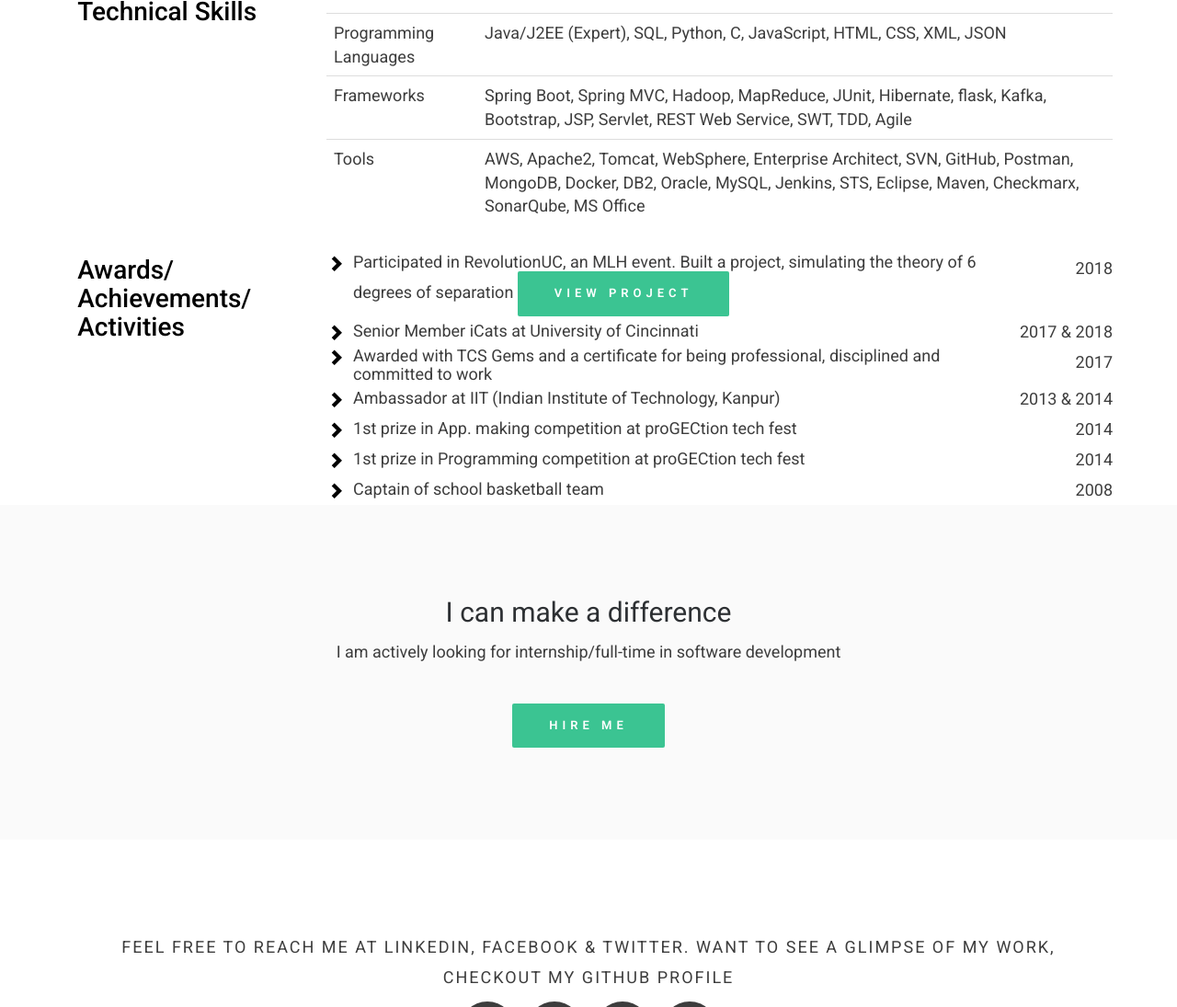
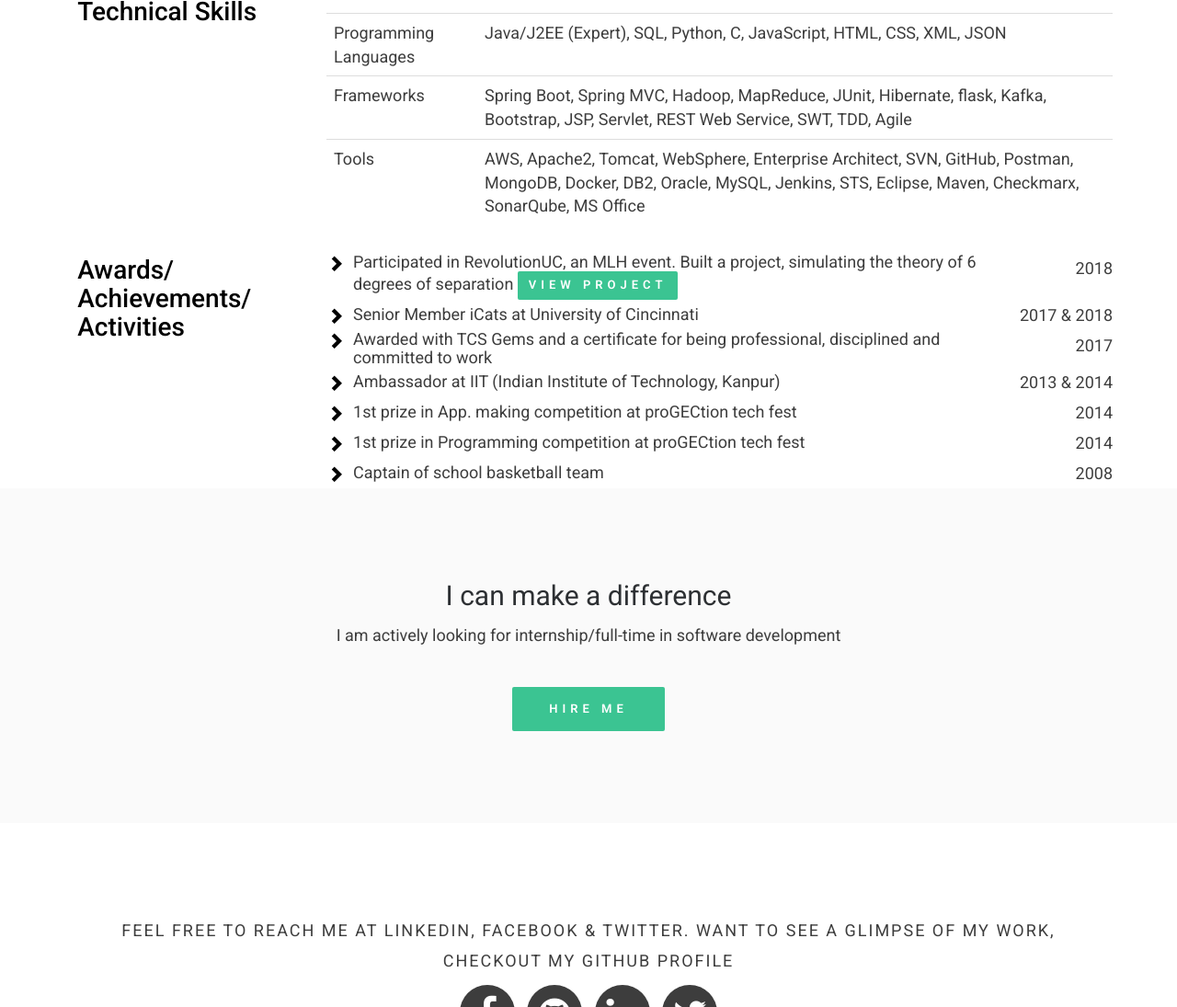
Before and after one commit to abhimanyuchadha/abhimanyuchadha.github.io, a plain HTML site: page about.html in a window 1280 px wide. Shown: the part 1626-2721 px from the top of the page at 92% size. Drawn offline with nearby package versions, Linux system fonts and the light colour scheme.

Commit message:
Update about.html

```diff
--- a/about.html
+++ b/about.html
@@ -218,7 +218,7 @@
                    <table id="coCurricular">
                         <tr>
                        <td id ="bullet" style="line-height: 20px;">
-                           Participated in RevolutionUC, an MLH event. Built a project, simulating the theory of 6 degrees of separation <a href="https://devpost.com/software/while-i-6-friend-friendoffriend-lm19qt" class="btn btn-large">View Project</a> </div>
+                           Participated in RevolutionUC, an MLH event. Built a project, simulating the theory of 6 degrees of separation <a href="https://devpost.com/software/while-i-6-friend-friendoffriend-lm19qt" class="btn btn-link">View Project</a> </div>
                         </td>
                         <td id="coCurricularDateCell">
                             2018
```
